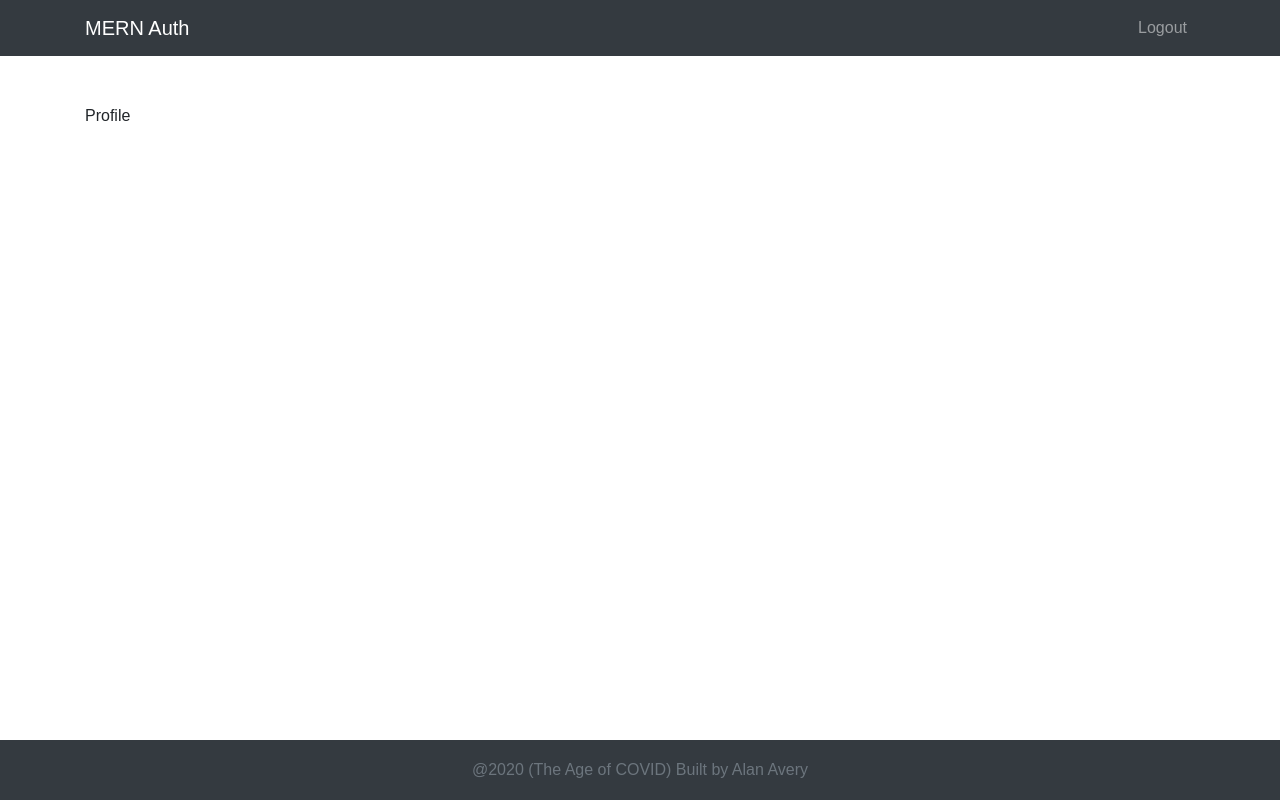
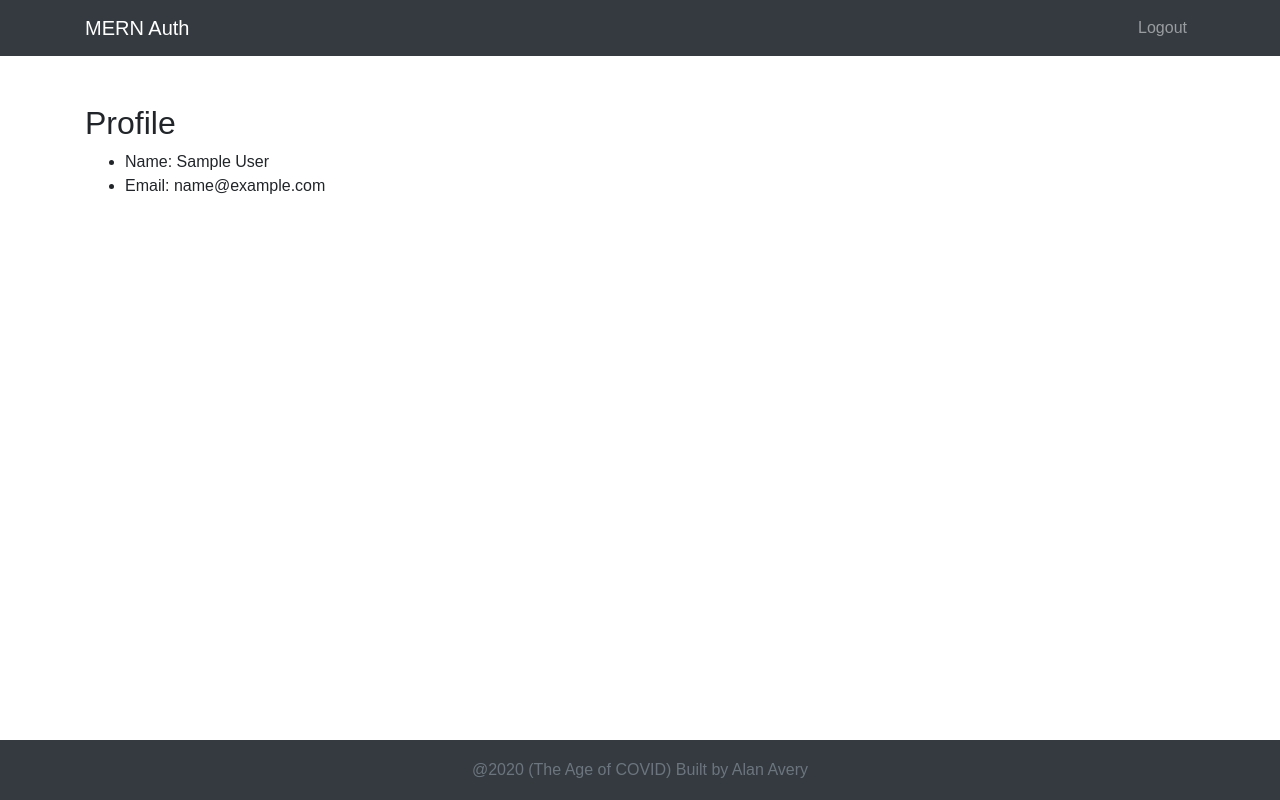
Before and after one commit to alanavery/mern-auth-frontend, a React (Create React App) app: page /profile in a window 1280 px wide. Built offline with nearby package versions, Linux system fonts and the light colour scheme; no server answers; sample sign-in values are in the browser's storage.

Commit message:
[Profile.js] Add user data to page

```diff
--- a/src/components/Profile.js
+++ b/src/components/Profile.js
@@ -1,8 +1,15 @@
 import React from 'react';
 
 function Profile(props) {
-  console.log(props);
-  return <div>Profile</div>;
+  return (
+    <div>
+      <h2>Profile</h2>
+      <ul>
+        <li>Name: {props.user.name}</li>
+        <li>Email: {props.user.email}</li>
+      </ul>
+    </div>
+  );
 }
 
 export default Profile;
```
